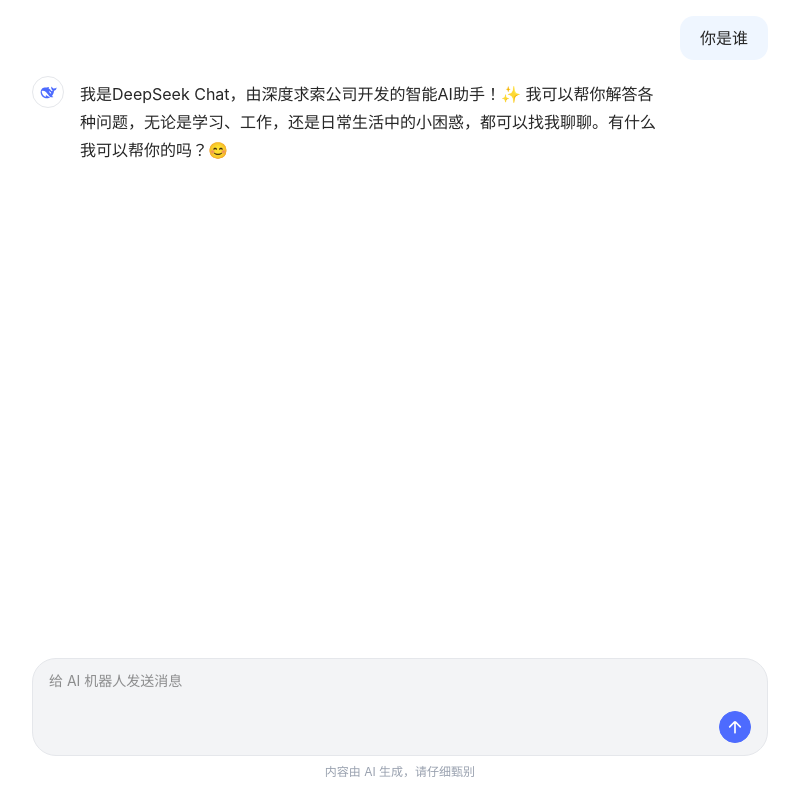
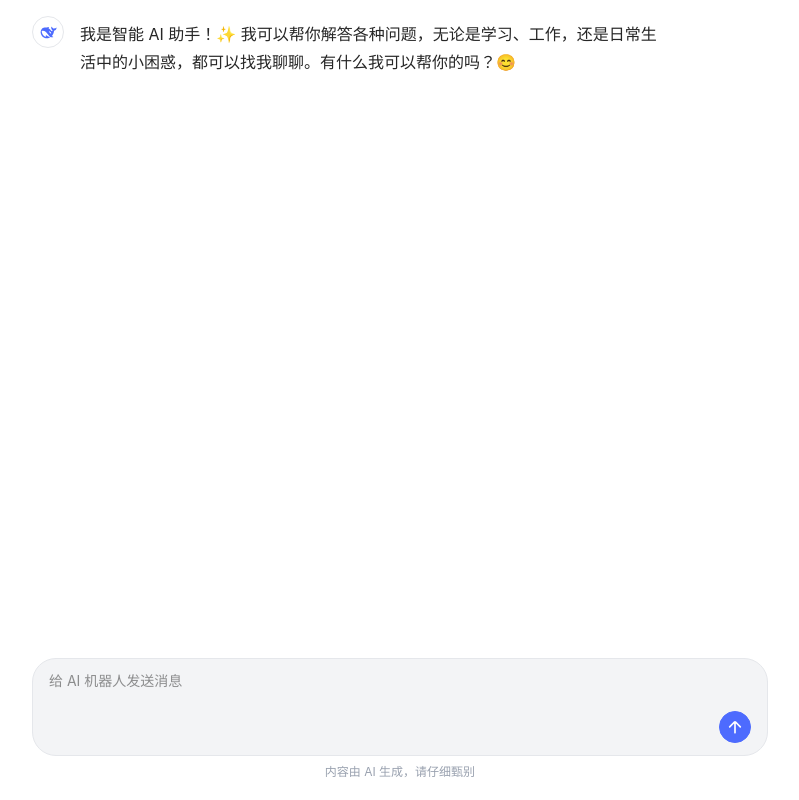
Before and after one commit to Mobicos/AI-Robot-frontend, a Vue app: page / in a window 1280 px wide. Shown: the whole page, without its empty margins (240-1039 px from the left). Built offline with nearby package versions, Linux system fonts and the light colour scheme.

Commit message:
feat: 重构聊天记录展示逻辑，支持动态渲染用户与助手消息

```diff
--- a/src/views/index.vue
+++ b/src/views/index.vue
@@ -2,26 +2,29 @@
     <div class="h-screen max-w-3xl mx-auto relative">
       <!-- 聊天记录区域 -->
       <div class="overflow-y-auto pb-24 pt-4 px-4">
+        <!-- 遍历聊天记录 -->
+        <template v-for="(chat, index) in chatList" :key="index">
           <!-- 用户提问消息（靠右） -->
-        <div class="flex justify-end mb-4">
+          <div v-if="chat.role === 'user'" class="flex justify-end mb-4">
             <div class="quesiton-container">
-            <p>你是谁</p>
+              <p>{{ chat.content }}</p>
             </div>
           </div>
 
           <!-- 大模型回复消息（靠左） -->
-        <div class="flex mb-4">
+          <div v-else class="flex mb-4">
+            <!-- 头像 -->
             <div class="flex-shrink-0 mr-3">
-            <div class="w-8 h-8  rounded-full flex items-center justify-center border border-gray-200">
+              <div class="w-8 h-8 rounded-full flex items-center justify-center border border-gray-200">
                 <SvgIcon name="deepseek-logo" customCss="w-5 h-5"></SvgIcon>
               </div>
             </div>
-          <div class="bg-white rounded-2xl px-1 py-1 max-w-[80%]">
-            <div class="mb-2">
-              <p>我是DeepSeek Chat，由深度求索公司开发的智能AI助手！✨ 我可以帮你解答各种问题，无论是学习、工作，还是日常生活中的小困惑，都可以找我聊聊。有什么我可以帮你的吗？😊</p>
+            <!-- 回复的内容 -->
+            <div class="p-1 max-w-[80%] mb-2">
+              <p>{{ chat.content }}</p>
             </div>
           </div>
-        </div>
+        </template>
       </div>
 
       <!-- 发送消息输入框 -->
@@ -35,19 +38,25 @@
             @input="autoResize"
             ref="textareaRef"
           ></textarea>
+          		<!-- 发送按钮 -->
             <div class="flex justify-end">
-            <button class="flex items-center justify-center bg-[#4d6bfe] rounded-full w-8 h-8 border border-[#4d6bfe] hover:bg-[#3b5bef] transition-colors">
+            <button
+              @click="sendMessage"
+              class="flex items-center justify-center bg-[#4d6bfe] rounded-full w-8 h-8 border border-[#4d6bfe] hover:bg-[#3b5bef] transition-colors">
               <SvgIcon name="up-arrow" customCss="w-5 h-5 text-white"></SvgIcon>
             </button>
         </div>
+
         </div>
         <div class="flex items-center justify-center text-xs text-gray-400 mt-2">内容由 AI 生成，请仔细甄别</div>
       </div>
     </div>
 </template>
 
+
+
 <script setup>
-import { ref, onMounted } from 'vue';
+import { ref, onMounted, onBeforeUnmount } from 'vue';
 import SvgIcon from '@/components/svgIcon.vue'
 
 
@@ -62,6 +71,88 @@
     textarea.style.height = textarea.scrollHeight + 'px';
   }
 };
+
+
+// 聊天记录 (给个默认的问候语)
+const chatList = ref([
+  { role: 'assistant', content: '我是智能 AI 助手！✨ 我可以帮你解答各种问题，无论是学习、工作，还是日常生活中的小困惑，都可以找我聊聊。有什么我可以帮你的吗？😊' }
+]);
+
+// SSE 连接
+let eventSource = null;
+
+// 发送消息
+const sendMessage = async () => {
+  // 校验发送的消息不能为空
+  if (!message.value.trim()) return
+
+  // 将用户发送的消息添加到 chatList 聊天列表中
+  const userMessage = message.value.trim()
+  chatList.value.push({ role: 'user', content: userMessage })
+
+  // 点击发送按钮后，清空输入框
+  message.value = ''
+  // 将输入框的高度重置
+  if (textareaRef.value) {
+    textareaRef.value.style.height = 'auto'
+  }
+
+  // 添加一个占位的回复消息
+  chatList.value.push({ role: 'assistant', content: '' })
+
+  try {
+    // 建立 SSE 连接
+    eventSource = new EventSource(`http://localhost:8077/v3/ai/generateStream?message=${encodeURIComponent(userMessage)}`)
+    // 响应的回答
+    let responseText = ''
+
+    // 处理消息事件
+    eventSource.onmessage = (event) => {
+      console.log('接收到数据: ', event.data)
+      if (event.data) { // 若响应数据不为空
+        // 持续追加流式回答
+        responseText += event.data;
+
+        // 更新最后一条消息
+        chatList.value[chatList.value.length - 1].content = responseText;
+      }
+    }
+
+    // 处理错误
+    eventSource.onerror = (error) => {
+      // 通常 SSE 在完成传输后会触发一次 error 事件，这是正常的
+      if (error.eventPhase === EventSource.CLOSED) {
+        console.log('SSE正常关闭')
+      } else {
+        // 提示用户 “请求出错”
+        chatList.value[chatList.value.length - 1].content = '抱歉，请求出错了，请稍后重试。'
+      }
+
+      // 关闭 SSE
+      closeSSE()
+    }
+  } catch (error) {
+    console.error('发送消息错误: ', error)
+    // 提示用户 “请求出错”
+    chatList.value[chatList.value.length - 1].content = '抱歉，请求出错了，请稍后重试。'
+  }
+
+}
+
+// 关闭 SSE 连接
+const closeSSE = () => {
+  if (eventSource) {
+    eventSource.close()
+    eventSource = null
+  }
+}
+
+// 组件卸载时自动关闭连接
+onBeforeUnmount(() => {
+  closeSSE()
+})
+
+
 
 // 组件挂载后初始化
 onMounted(() => {
```
Lines whose indentation alone changed are shown as unchanged.
